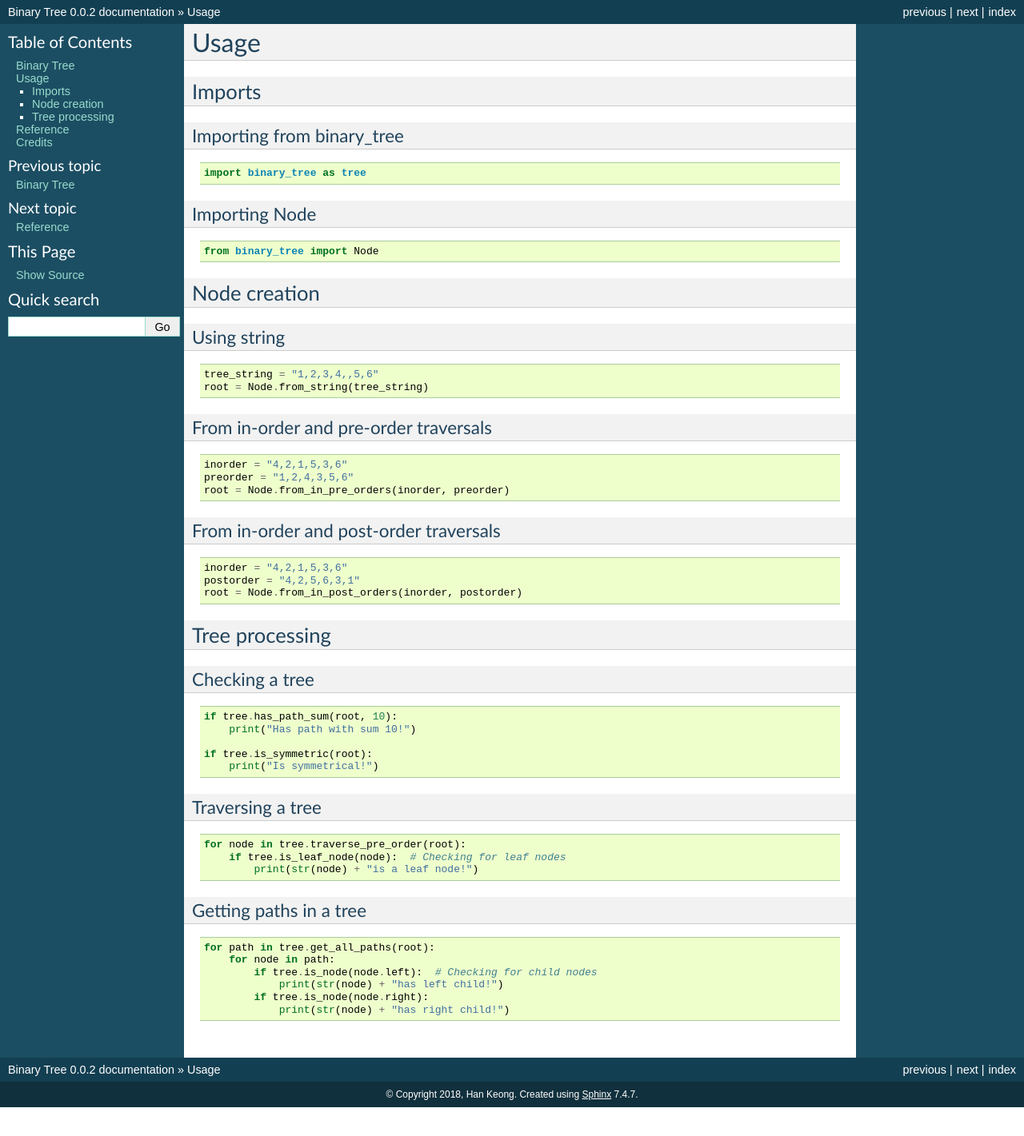
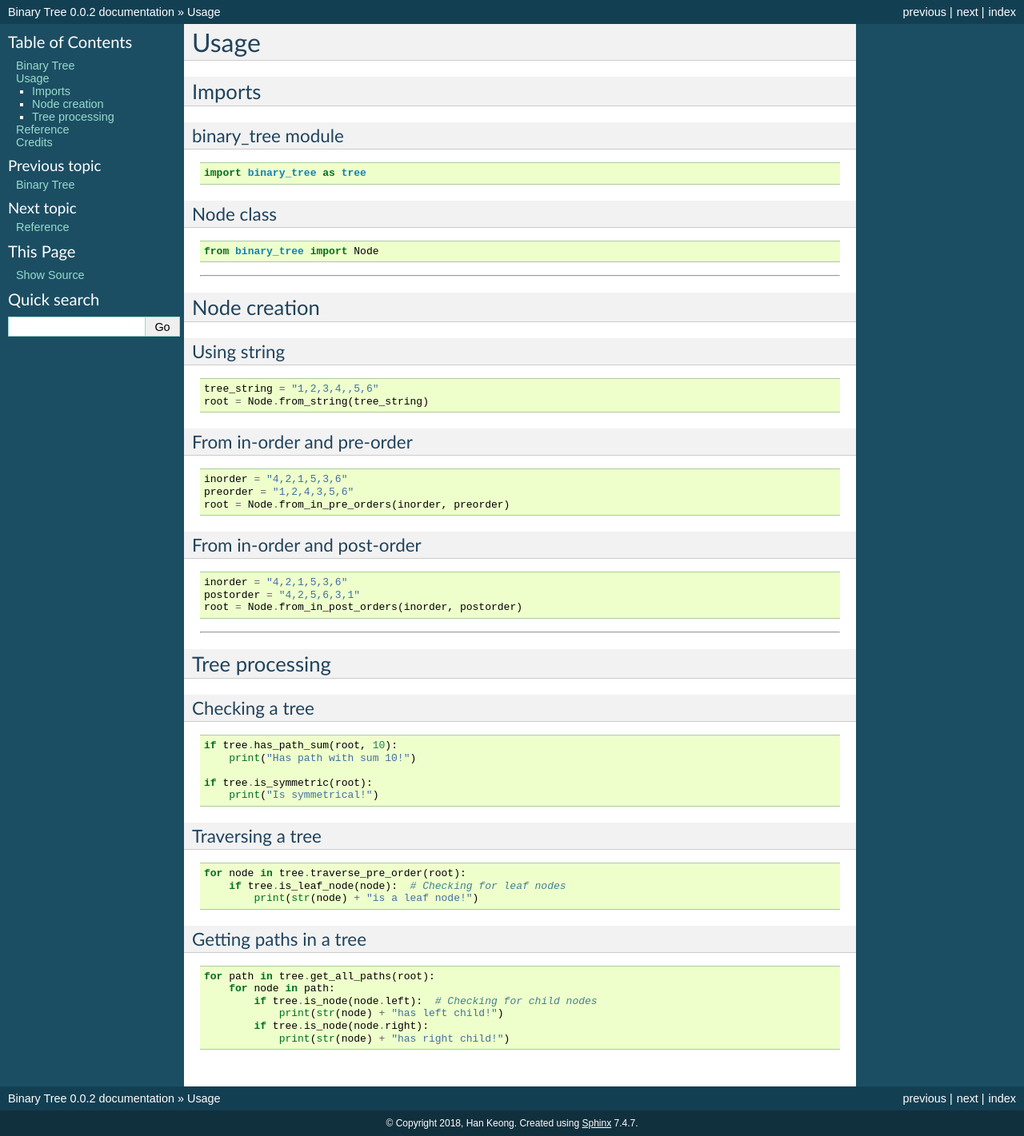
Before and after one commit to david-xhk/binary_tree, a Sphinx documentation site: the page built from docs/usage.rst, in a window 1280 px wide. Shown: the whole page at 80% size. Built offline with Sphinx 7.4.7, drawn with Linux system fonts in a browser that asks for light colours; before the commit the page ends 1385 px from its top, so only the background shows below that.

Commit message:
Changes to usage.rst

```diff
--- a/docs/usage.rst
+++ b/docs/usage.rst
@@ -6,22 +6,24 @@ Usage
 Imports
 -------
 
-^^^^^^^^^^^^^^^^^^^^^^^^^^
-Importing from binary_tree
-^^^^^^^^^^^^^^^^^^^^^^^^^^
+^^^^^^^^^^^^^^^^^^
+binary_tree module
+^^^^^^^^^^^^^^^^^^
 
 .. code-block:: python
 
     import binary_tree as tree
 
-^^^^^^^^^^^^^^
-Importing Node
-^^^^^^^^^^^^^^
+^^^^^^^^^^
+Node class
+^^^^^^^^^^
 
 .. code-block:: python
 
     from binary_tree import Node
 
+
+---------------------------------------------------------------------
 
 -------------
 Node creation
@@ -36,9 +38,9 @@ Using string
     tree_string = "1,2,3,4,,5,6"
     root = Node.from_string(tree_string)
 
-^^^^^^^^^^^^^^^^^^^^^^^^^^^^^^^^^^^^^^
-From in-order and pre-order traversals
-^^^^^^^^^^^^^^^^^^^^^^^^^^^^^^^^^^^^^^
+^^^^^^^^^^^^^^^^^^^^^^^^^^^
+From in-order and pre-order
+^^^^^^^^^^^^^^^^^^^^^^^^^^^
 
 .. code-block:: python
 
@@ -46,9 +48,9 @@ From in-order and pre-order traversals
     preorder = "1,2,4,3,5,6"
     root = Node.from_in_pre_orders(inorder, preorder)
 
-^^^^^^^^^^^^^^^^^^^^^^^^^^^^^^^^^^^^^^^
-From in-order and post-order traversals
-^^^^^^^^^^^^^^^^^^^^^^^^^^^^^^^^^^^^^^^
+^^^^^^^^^^^^^^^^^^^^^^^^^^^^
+From in-order and post-order
+^^^^^^^^^^^^^^^^^^^^^^^^^^^^
 
 .. code-block:: python
 
@@ -56,6 +58,8 @@ From in-order and post-order traversals
     postorder = "4,2,5,6,3,1"
     root = Node.from_in_post_orders(inorder, postorder)
 
+
+---------------------------------------------------------------------
 
 ---------------
 Tree processing
```
Also changed, not shown: 1 other file.
